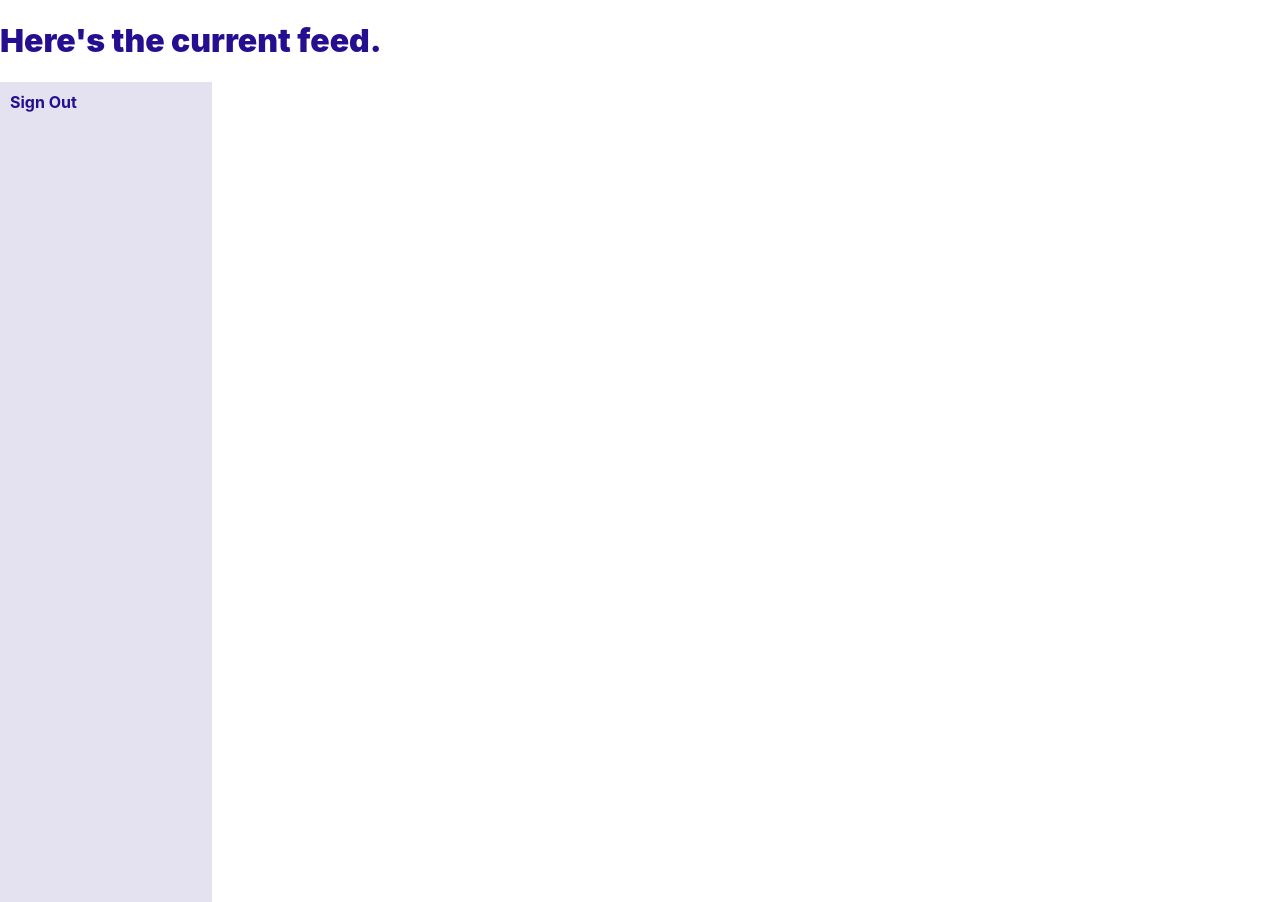
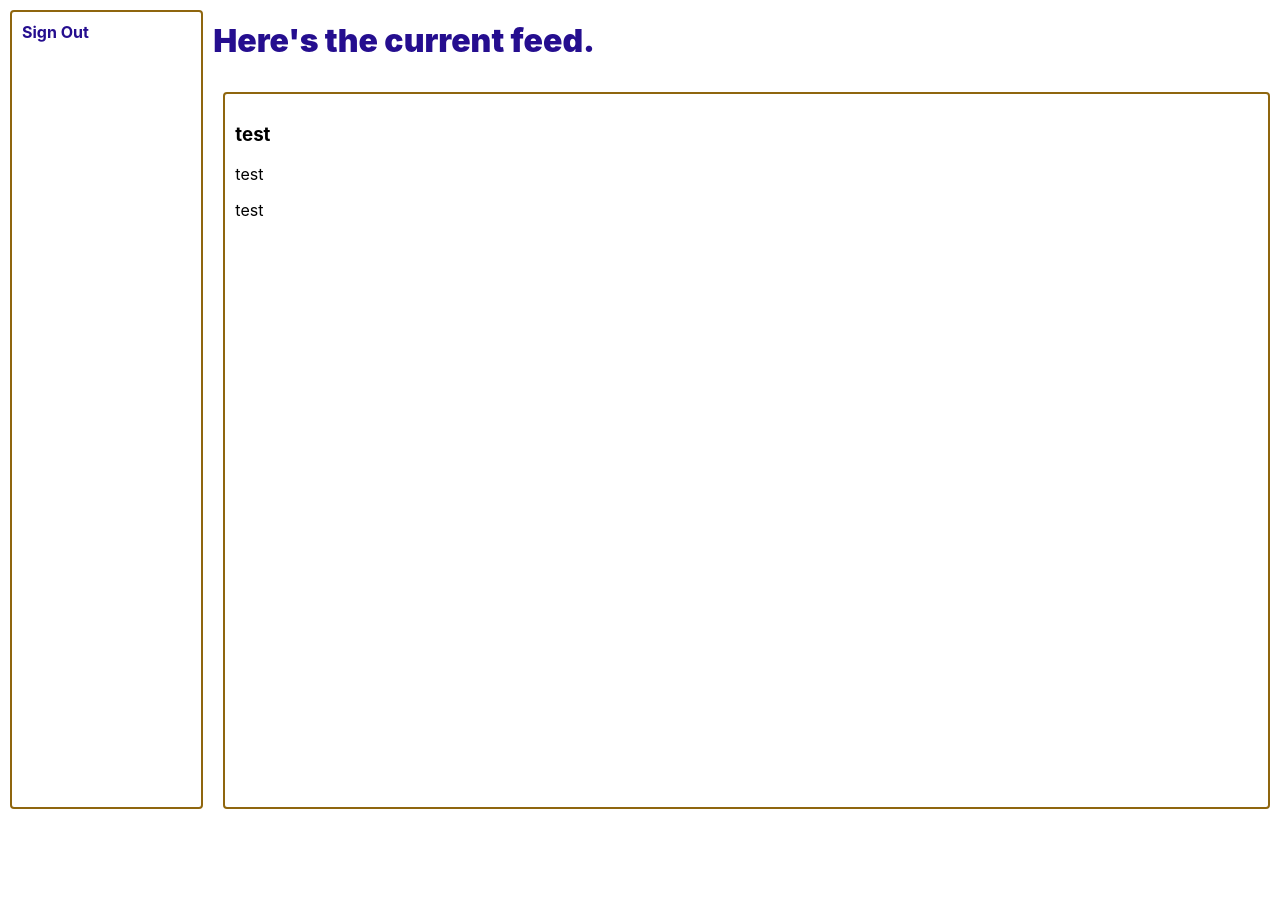
Before and after one commit to senecal-jjs/rss-feed-aggregator, a React (Create React App) app in the folder frontend_rss_feed/: page /dashboard in a window 1280 px wide. After the commit the page ends 819 px from the top, so only its background shows below. Built offline with nearby package versions, Linux system fonts and the light colour scheme; no server answers.

Commit message:
set up grid layout

```diff
--- a/frontend_rss_feed/src/Router.js
+++ b/frontend_rss_feed/src/Router.js
@@ -55,8 +55,8 @@ function Routes() {
     return (
         <Switch>
             <UnauthenticatedRoute exact path="/" component={Login} />
-            {/* <AuthenticatedRoute exact path="/dashboard" component={Dashboard} /> */}
-            <Route exact path="/dashboard" component={Dashboard} />
+            <AuthenticatedRoute exact path="/dashboard" component={Dashboard} />
+            {/* <Route exact path="/dashboard" component={Dashboard} /> */}
             <Route component={NotFound} />
         </Switch>
     );
--- a/frontend_rss_feed/src/components/ArticleCard.js
+++ b/frontend_rss_feed/src/components/ArticleCard.js
@@ -1,12 +1,12 @@
-import Container from "./styles/Container";
+import Card from "./styles/Card";
 
-function ArticleCard(title, summary, published_by) {
+function ArticleCard(props) {
     return (
-        <Container>
-            <h3>{title}</h3>
-            <span>{published_by}</span>
-            <p>{summary}</p>
-        </Container>
+        <Card>
+            <h3>{props.title}</h3>
+            <span>{props.published_by}</span>
+            <p>{props.summary}</p>
+        </Card>
     )
 }
 
--- a/frontend_rss_feed/src/components/Dashboard.js
+++ b/frontend_rss_feed/src/components/Dashboard.js
@@ -1,14 +1,17 @@
 import React from 'react';
 import Navbar from "./Navbar";
 import H1 from "./styles/Heading";
+import Grid from "./styles/GridContainer";
+import ArticleCard from "./ArticleCard";
 
 class Dashboard extends React.Component {
     render() {
         return (
-            <div>
+            <Grid>
+                <Navbar />
                 <H1>Here's the current feed.</H1>
-                <Navbar />
-            </div>
+                <ArticleCard title={"test"} summary={"test"} published_by={"test"}/>
+            </Grid>
         )
     }
 }
--- /dev/null
+++ b/frontend_rss_feed/src/components/styles/Card.js
@@ -0,0 +1,10 @@
+import styled from "styled-components";
+
+const Card = styled.div`
+    margin: 10px;
+    padding: 10px;
+    border: 2px solid #8f660e;
+    border-radius: 4px;
+`
+
+export default Card;
--- a/frontend_rss_feed/src/components/styles/Container.js
+++ b/frontend_rss_feed/src/components/styles/Container.js
@@ -5,6 +5,8 @@ const Container = styled.div`
     margin-left: auto;
     margin-right: auto;
     width: 100%;
+    display: flex;
+    flex-direction: row;
 `
 
 export default Container;
--- /dev/null
+++ b/frontend_rss_feed/src/components/styles/GridContainer.js
@@ -0,0 +1,10 @@
+import styled from "styled-components";
+
+const Grid = styled.div`
+    display: inline-grid;
+    grid-template-columns: 1fr 5fr;
+    grid-template-rows: 1fr 9fr;
+    width: 100%;
+`
+
+export default Grid;
--- a/frontend_rss_feed/src/components/styles/Nav.js
+++ b/frontend_rss_feed/src/components/styles/Nav.js
@@ -1,27 +1,34 @@
 import styled from 'styled-components';
 
 // analogous
-//#250e8f#660e8f#8f0e78#8f0e37#8f250e#8f660e
+//#250e8f
+//#660e8f
+// #8f0e78
+// #8f0e37
+// #8f250e
+// #8f660e
 
 // tints
 // #250e8f#402c9d#5c4aab#7768b9#9287c7#ada5d5#c8c3e3#e4e1f1
 const NavList = styled.ul`
     list-style-type: none;
-    margin: 0;
+    margin: 10px;
     padding: 10px;
-    height: 100%;
-    position: absolute;
-    display: flex;
-    flex-direction: column;
-    background-color: #e4e1f1;
-    width: 15%;
+    grid-row-start: 1;
+    grid-row-end: 3;
+    border: 2px solid #8f660e;
+    border-radius: 4px;
 `;
+    // #788f0e;
 
 const Anchor = styled.a`
-    display: block;
     color: #250e8f;
     text-decoration: none;
     font-weight: bold;
+
+    &:hover {
+        color: #050212;
+    }
 `
 export default NavList;
 
```
